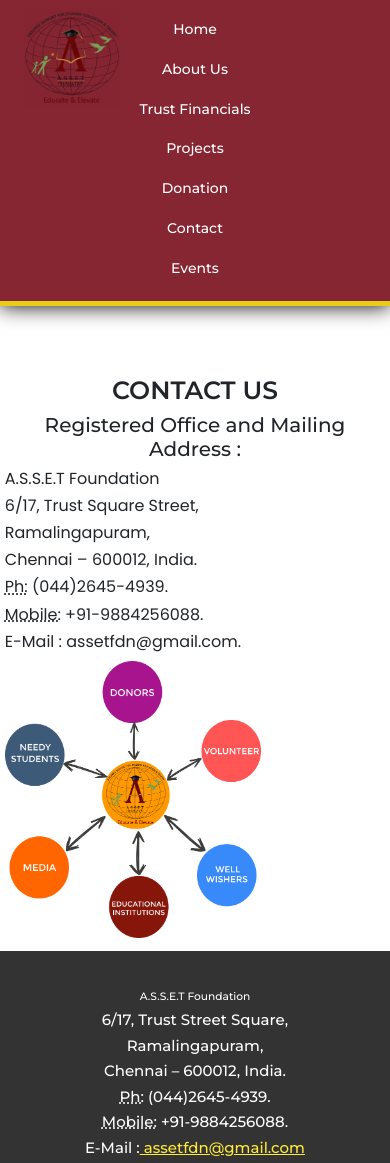
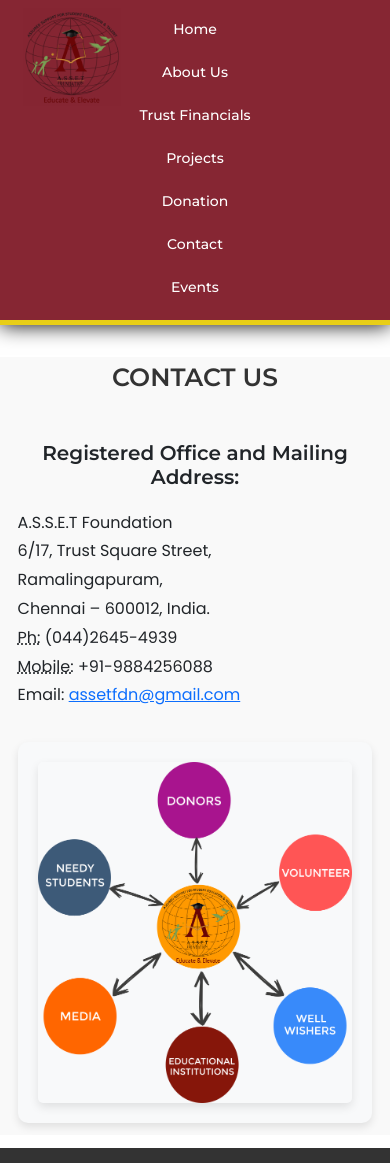
Before and after one commit to Agasthian/AssetFoundation, a website: page contact.html in a window 390 px wide. Shown: the top 1163 px of the page. Drawn offline with nearby package versions, Linux system fonts and the light colour scheme; files whose address does not match are found by name.

Commit message:
Update contact.html

```diff
--- a/contact.html
+++ b/contact.html
@@ -1,4 +1,3 @@
-<!DOCTYPE html>
 <html lang="en">
 <head>
     <meta charset="UTF-8">
@@ -29,6 +28,86 @@
     <link href="https://cdn.jsdelivr.net/npm/bootstrap@5.1.2/dist/css/bootstrap.min.css" rel="stylesheet" integrity="sha384-uWxY/CJNBR+1zjPWmfnSnVxwRheevXITnMqoEIeG1LJrdI0GlVs/9cVSyPYXdcSF" crossorigin="anonymous">
     <!-- Main Style.css -->
     <link rel="stylesheet" href="css/style.css">
+    <style>
+        .contact {
+            padding: 2rem;
+            background-color: #f9f9f9;
+        }
+
+        #heading h3 {
+            font-size: 2rem;
+            text-align: center;
+            margin-bottom: 2rem;
+            color: #333;
+        }
+
+        address {
+            font-style: normal;
+            line-height: 1.8;
+        }
+
+        .contact-img1 img {
+            max-width: 100%;
+            border-radius: 8px;
+            box-shadow: 0 4px 10px rgba(0, 0, 0, 0.1);
+        }
+
+        .contact-img1 {
+            display: flex;
+            justify-content: center;
+            align-items: center;
+            background-color: #f8f9fa;
+            padding: 20px;
+            border-radius: 10px;
+            box-shadow: 0 4px 8px rgba(0, 0, 0, 0.1);
+        }
+
+      .contact-img1 .contact-image {
+          width: 100%;
+          max-width: 500px;
+          height: auto;
+          border-radius: 5px;
+      }
+
+      .contact {
+        margin-top: 5rem !important; }
+
+        @media (max-width: 768px) {
+            .header {
+                flex-direction: column;
+                text-align: center;
+            }
+
+            .main-nav {
+                flex-direction: column;
+                gap: 0.5rem;
+            }
+
+            .contact .row {
+                flex-direction: column;
+            }
+
+            .footer_class {
+                text-align: center;
+            }
+        }
+
+        @media (max-width: 576px) {
+            .header {
+                padding: 1rem;
+            }
+
+            .main-nav a {
+                font-size: 0.9rem;
+            }
+
+            #heading h3 {
+                font-size: 1.5rem;
+            }
+        }
+
+
+    </style>
 </head>
 <!-- Google tag (gtag.js) -->
 <script async src="https://www.googletagmanager.com/gtag/js?id=G-961ZW8JP0Y"></script>
@@ -39,6 +118,7 @@
 
   gtag('config', 'G-961ZW8JP0Y');
 </script>
+
 <body>
   <header class="header">
     <a href="/">
@@ -55,44 +135,33 @@
       </ul>
     </header>
 
-      <!-- Add your site or application content here -->
-
-
-      <!-- Asset foundations- contact us page -->
-
     <div class="contact">
         <div class="container">
             <div id="heading">
-            <h3>Contact Us</h3>
+                <h3 style="margin-bottom: 2em;margin-top: 0;">Contact Us</h3>
             </div>
             <div class="row">
                 <div class="col-md-6">
-              <h4>Registered Office and Mailing Address :</h4>
-              <address>
+                    <h4 style="font-weight: bold; margin-bottom: 1em;">Registered Office and Mailing Address:</h4>
+                    <address style="margin-bottom: 2em;">
                         A.S.S.E.T Foundation<br>
                         6/17, Trust Square Street, <br>
                         Ramalingapuram,<br>
                         Chennai – 600012, India.<br>
-                <abbr title="Phone">Ph:</abbr> (044)2645-4939. <br>
-                <abbr title="Phone">Mobile:</abbr> +91-9884256088.<br>
-                E-Mail : assetfdn@gmail.com.
+                        <abbr title="Phone">Ph:</abbr> (044)2645-4939<br>
+                        <abbr title="Phone">Mobile:</abbr> +91-9884256088<br>
+                        Email: <a href="mailto:assetfdn@gmail.com">assetfdn@gmail.com</a>
                     </address>
-
                 </div>
                 <div class="col-md-6">
-              <div class="contact-img1 img-responsive ">
-                <img style="width: 40rem;" src="./img/contactus.png">
+                  <div class="contact-img1 img-responsive">
+                      <img src="./img/contactus.png" alt="Contact Us" class="contact-image">
+                  </div>
+              </div>
             </div>
         </div>
     </div>
 
-        </div>
-      </div>
-
-
-<!--------------------------------------------------------------
-# Footer
----------------------------------------------------------------->
     <footer>
       <div class="footer_class">
         <div class="container">
```
Lines whose indentation alone changed are shown as unchanged.
